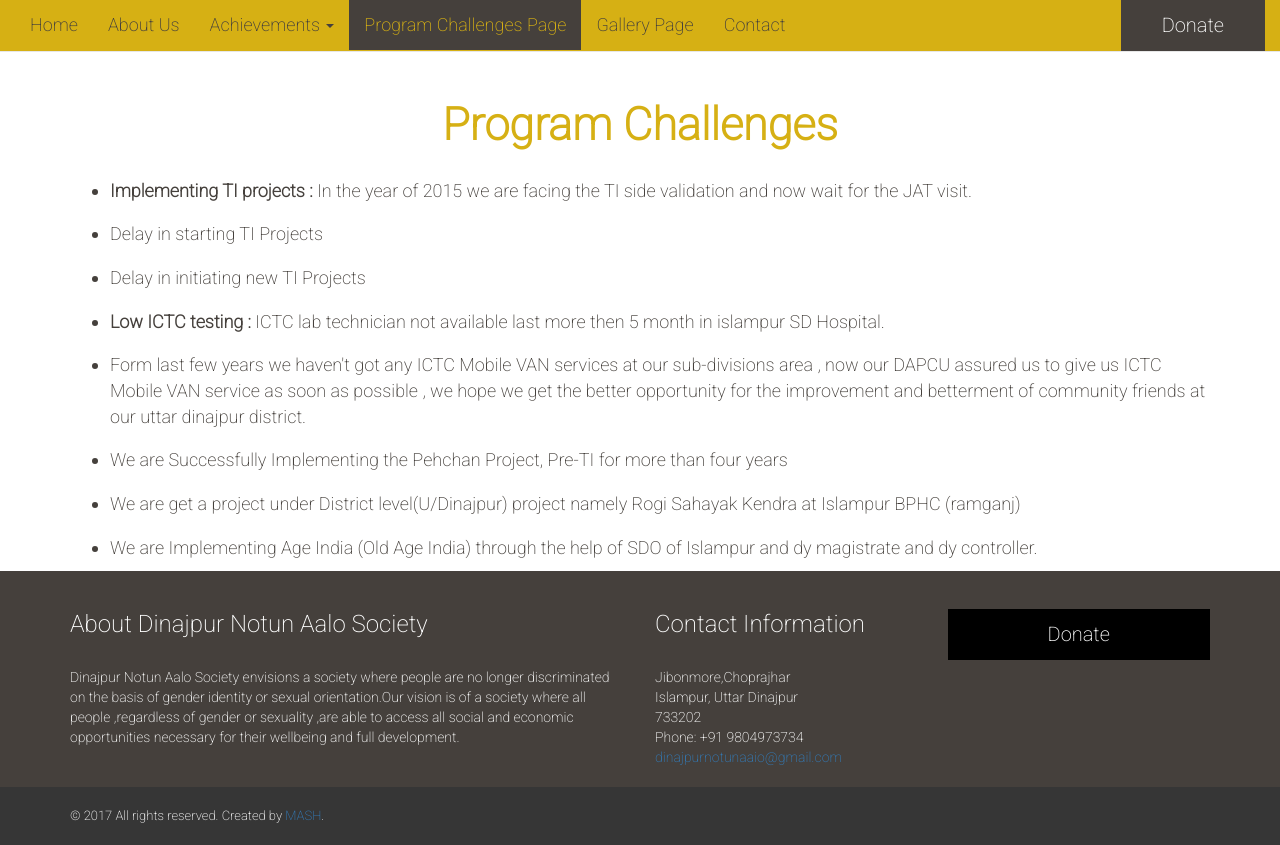
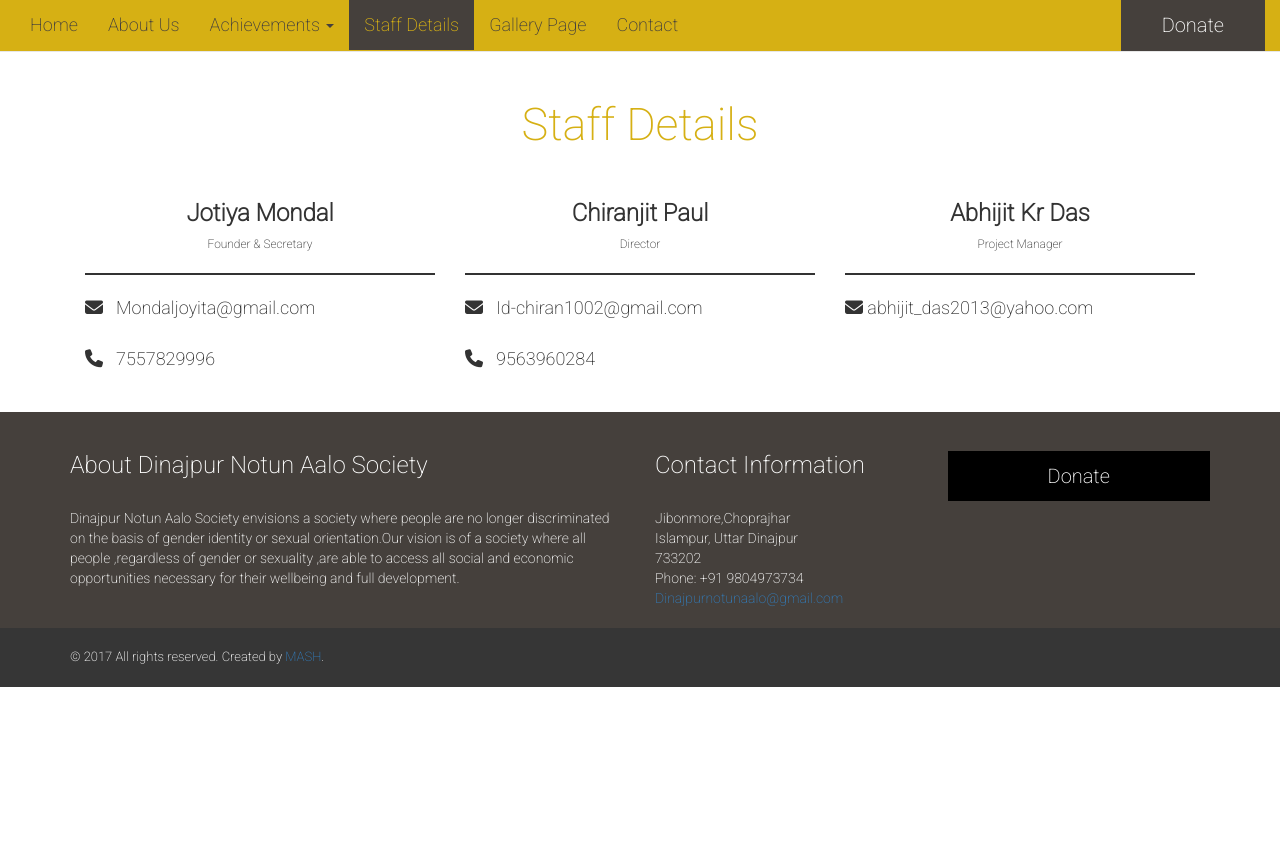
Before and after one commit to shikhar0507/Dhinajpur, a PHP site: page /ProgramChallenge.html in a window 1280 px wide. After the commit the page ends 687 px from the top, so only its background shows below. Run offline with PHP 8.4, Linux system fonts and the light colour scheme; some libraries are stand-ins or nearby versions.

Commit message:
changed pc to staff deatils

```diff
--- a/Achievement.html
+++ b/Achievement.html
@@ -34,7 +34,7 @@
     </li>
 
 
-        <li><a href="ProgramChallenge.html">Program Challenges Page</a></li>
+          <li><a href="ProgramChallenge.html">Staff Details</a></li>
         <li><a href="Gallery.html">Gallery Page</a></li>
         <li><a href="Contact.html">Contact</a></li>
       </ul>
@@ -44,7 +44,7 @@
   <br>
 
   <div class="document-banner">
-    <br><br><br><br><h1 class="Heading">Program Updates / SSR Achievements</h1>
+    <br><br><br><br><h1 class="Heading">Organization Achievement</h1>
   </div>
   <div class="container-fluid">
 <div class="row">
@@ -184,7 +184,7 @@ Our organization very actively work this project .we run a project 4(four) years
                         <br>Islampur, Uttar Dinajpur
                         <br>733202
                         <br>  Phone:  +91  9804973734
-                        <br>  <a href="#"> dinajpurnotunaaio@gmail.com  <a href="#"></a></p>
+                        <br>  <a href="#"> Dinajpurnotunaalo@gmail.com  <a href="#"></a></p>
 
 
 
--- a/Contact.html
+++ b/Contact.html
@@ -36,7 +36,7 @@
                     </li>
 
 
-                    <li><a href="ProgramChallenge.html">Program Challenges Page</a></li>
+                      <li><a href="ProgramChallenge.html">Staff Details</a></li>
                     <li><a href="Gallery.html">Gallery Page</a></li>
                     <li class="active"><a href="Contact.html">Contact</a></li>
                 </ul>
@@ -109,7 +109,7 @@
                         <br>Islampur, Uttar Dinajpur
                         <br>733202
                         <br> Phone: +91 9804973734
-                        <br> <a href="#"> dinajpurnotunaaio@gmail.com  <a href="#"></a></p>
+                        <br> <a href="#"> Dinajpurnotunaalo@gmail.com  <a href="#"></a></p>
 
 
 
--- a/Donation.html
+++ b/Donation.html
@@ -33,7 +33,7 @@
       </li>
 
 
-          <li><a href="ProgramChallenge.html">Program Challenges Page</a></li>
+            <li><a href="ProgramChallenge.html">Staff Details</a></li>
           <li><a href="Gallery.html">Gallery Page</a></li>
           <li><a href="Contact.html">Contact</a></li>
         </ul>
@@ -84,7 +84,7 @@
                         <br>Islampur, Uttar Dinajpur
                         <br>733202
                         <br>  Phone:  +91  9804973734
-                        <br>  <a href="#"> dinajpurnotunaaio@gmail.com  <a href="#"></a></p>
+                        <br>  <a href="#"> Dinajpurnotunaalo@gmail.com  <a href="#"></a></p>
 
 
 
--- a/Gallery.html
+++ b/Gallery.html
@@ -35,7 +35,7 @@
     </li>
 
 
-        <li><a href="ProgramChallenge.html">Program Challenges Page</a></li>
+          <li><a href="ProgramChallenge.html">Staff Details</a></li>
         <li class="active"><a href="Gallery.html">Gallery Page</a></li>
         <li><a href="Contact.html">Contact</a></li>
       </ul>
@@ -97,7 +97,7 @@
                       <br>Islampur, Uttar Dinajpur
                       <br>733202
                       <br>  Phone:  +91  9804973734
-                      <br>  <a href="#"> dinajpurnotunaaio@gmail.com  <a href="#"></a></p>
+                      <br>  <a href="#"> Dinajpurnotunaalo@gmail.com  <a href="#"></a></p>
 
 
 
--- a/Home.html
+++ b/Home.html
@@ -31,7 +31,7 @@
       </li>
 
 
-          <li><a href="ProgramChallenge.html">Program Challenges Page</a></li>
+            <li><a href="ProgramChallenge.html">Staff Details</a></li>
           <li><a href="Gallery.html">Gallery Page</a></li>
           <li><a href="Contact.html">Contact</a></li>
         </ul>
@@ -168,7 +168,7 @@
                   <br>Islampur, Uttar Dinajpur
                   <br>733202
                   <br>  Phone:  +91  9804973734
-                  <br>  <a href="#"> dinajpurnotunaaio@gmail.com  <a href="#"></a></p>
+                  <br>  <a href="#"> Dinajpurnotunaalo@gmail.com  <a href="#"></a></p>
 
 
 
--- a/ProgramChallenge.html
+++ b/ProgramChallenge.html
@@ -34,7 +34,7 @@
     </li>
 
 
-        <li class="active"><a href="ProgramChallenge.html">Program Challenges Page</a></li>
+        <li class="active"><a href="ProgramChallenge.html">Staff Details</a></li>
         <li><a href="Gallery.html">Gallery Page</a></li>
         <li><a href="Contact.html">Contact</a></li>
       </ul>
@@ -42,24 +42,43 @@
     </div>
     </nav>
   <br><br><br><br>
-  <h1 class="Heading">Program Challenges</h1>
+  <h1 class="Heading" style="font-weight: 200;">Staff Details</h1>
+  <br>
+  <div class="container">
+    <div class="col-md-4 staff">
+      <div class="staff-heading">
+        <h3 class="staff-center"><b>Jotiya Mondal</b></h3>
+      </div>
+        <p class="staff-center"><small>Founder & Secretary</small></p>
+        <hr style="border:1px solid;">
 
-  <div class="container ProgramUpdates">
-  <ul>
-    <li><b>Implementing TI projects :</b> In the year of 2015 we are facing the TI side validation and now wait for the JAT visit.</li>
-  </ul><ul><li>Delay in starting  TI Projects</li></ul>
-    <ul><li>Delay in initiating new TI Projects</li></ul>
-    <ul><li><b>Low ICTC testing :</b> ICTC lab technician not available last more then 5 month in islampur SD Hospital. </li></ul>
-    <ul><li>Form last few years we haven&apos;t  got any ICTC Mobile VAN services at our sub-divisions area , now our DAPCU assured us to give us ICTC Mobile VAN service as soon as possible , we hope we get the better opportunity for the improvement and betterment of community friends at our uttar dinajpur district.</li></ul>
-    <ul><li>We are Successfully Implementing the Pehchan Project, Pre-TI for more than four years<br>
-    </li></ul>
+        <div class="staff-details">
+        <i class="fa fa-envelope"></i> &nbsp;&nbsp;Mondaljoyita@gmail.com<br><br>
+        <i class="fa fa-phone"></i>&nbsp;&nbsp;&nbsp;7557829996
+      </div>
+    </div>
+    <div class="col-md-4 staff">
+        <h3 class="staff-center"><b>Chiranjit Paul</b></h3>
+        <p class="staff-center"><small>Director</small></p>
+          <hr style="border:1px solid;">
 
-    <ul><li>We are get a project under District level(U/Dinajpur) project namely Rogi Sahayak Kendra at Islampur BPHC (ramganj)</li></ul>
-    <ul><li>We are Implementing Age India (Old Age India) through the help of SDO of Islampur and dy magistrate and dy controller. </li></ul>
-  </ul>
+        <div class="staff-details">
+        <i class="fa fa-envelope"></i> &nbsp;&nbsp;Id-chiran1002@gmail.com<br><br>
+        <i class="fa fa-phone"></i>&nbsp;&nbsp;&nbsp;9563960284
+      </div>
+    </div>
+    <div class="col-md-4 staff">
+        <h3 class="staff-center"><b>Abhijit Kr Das</b></h3>
+        <p class="staff-center"><small>Project Manager</small></p>
+          <hr style="border:1px solid;">
+        <div class="staff-details">
+        <i class="fa fa-envelope"></i> abhijit_das2013@yahoo.com<br><br>
+
+      </div>
+    </div>
 
 </div>
-
+<br><br>
 <div class="footer-top">
     <div class="container">
         <div class="row">
@@ -76,7 +95,7 @@
                   <br>Islampur, Uttar Dinajpur
                   <br>733202
                   <br>  Phone:  +91  9804973734
-                  <br>  <a href="#"> dinajpurnotunaaio@gmail.com  <a href="#"></a></p>
+                  <br>  <a href="#"> Dinajpurnotunaalo@gmail.com  <a href="#"></a></p>
 
 
 
--- a/Service-network.html
+++ b/Service-network.html
@@ -31,7 +31,7 @@
       </li>
 
 
-          <li><a href="ProgramChallenge.html">Program Challenges Page</a></li>
+            <li><a href="ProgramChallenge.html">Staff Details</a></li>
           <li><a href="Gallery.html">Gallery Page</a></li>
           <li><a href="Contact.html">Contact</a></li>
         </ul>
@@ -83,7 +83,7 @@ condom promotion and distribution, various tests, ICTC, VDRL testing free of cos
                         <br>Islampur, Uttar Dinajpur
                         <br>733202
                         <br>  Phone:  +91  9804973734
-                        <br>  <a href="#"> dinajpurnotunaaio@gmail.com  <a href="#"></a></p>
+                        <br>  <a href="#"> Dinajpurnotunaalo@gmail.com  <a href="#"></a></p>
 
 
 
--- a/aboutUs.html
+++ b/aboutUs.html
@@ -32,7 +32,7 @@
             </li>
 
 
-          <li><a href="ProgramChallenge.html">Program Challenges Page</a></li>
+            <li><a href="ProgramChallenge.html">Staff Details</a></li>
           <li><a href="Gallery.html">Gallery Page</a></li>
           <li><a href="Contact.html">Contact</a></li>
         </ul>
@@ -82,7 +82,7 @@ Through Advocacy, it seeks to counter discrimination and improve the quality of
                     <br>Islampur, Uttar Dinajpur
                     <br>733202
                     <br>  Phone:  +91  9804973734
-                    <br>  <a href="#"> Dinajpurnotunaaio@gmail.com  <a href="#"></a></p>
+                    <br>  <a href="#"> Dinajpurnotunaalo@gmail.com  <a href="#"></a></p>
 
 
 
--- a/css/ProgramUpdate.css
+++ b/css/ProgramUpdate.css
@@ -1,16 +1,20 @@
+@media (max-width:414px) {
+  .staff {
+    padding-top: 40px;
+  }
+}
+
+
 .Heading {
   text-align: center;
 }
 
-.ProgramUpdates {
-  color:#45403c;
-  font-size: 18px;
 
-
+.staff-center {
+  text-align: center;
 
 }
 
-.ProgramUpdates > ul > li {
-  list-style:disc;
-  margin-top: 18px;
+.staff-details {
+  font-size: 18px;
 }
```
